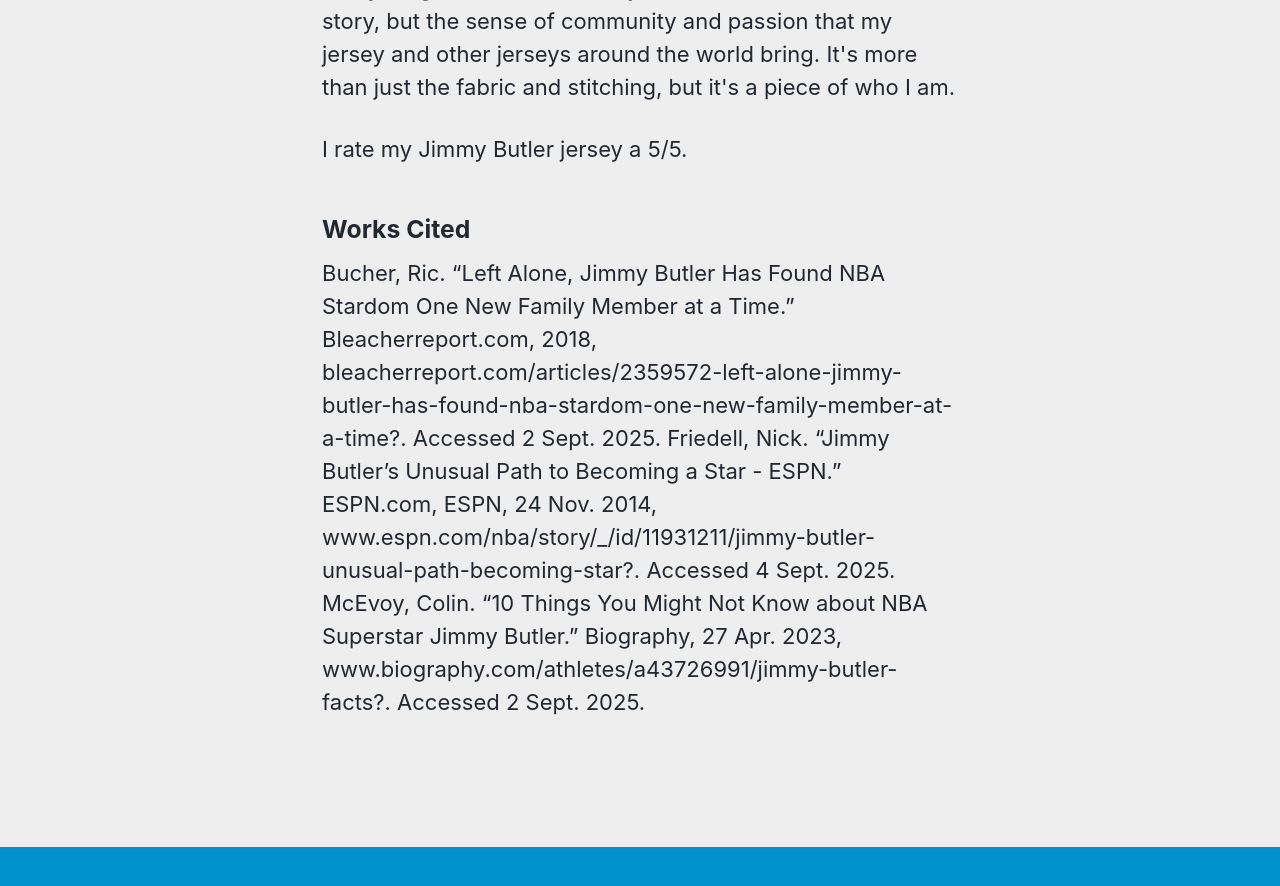
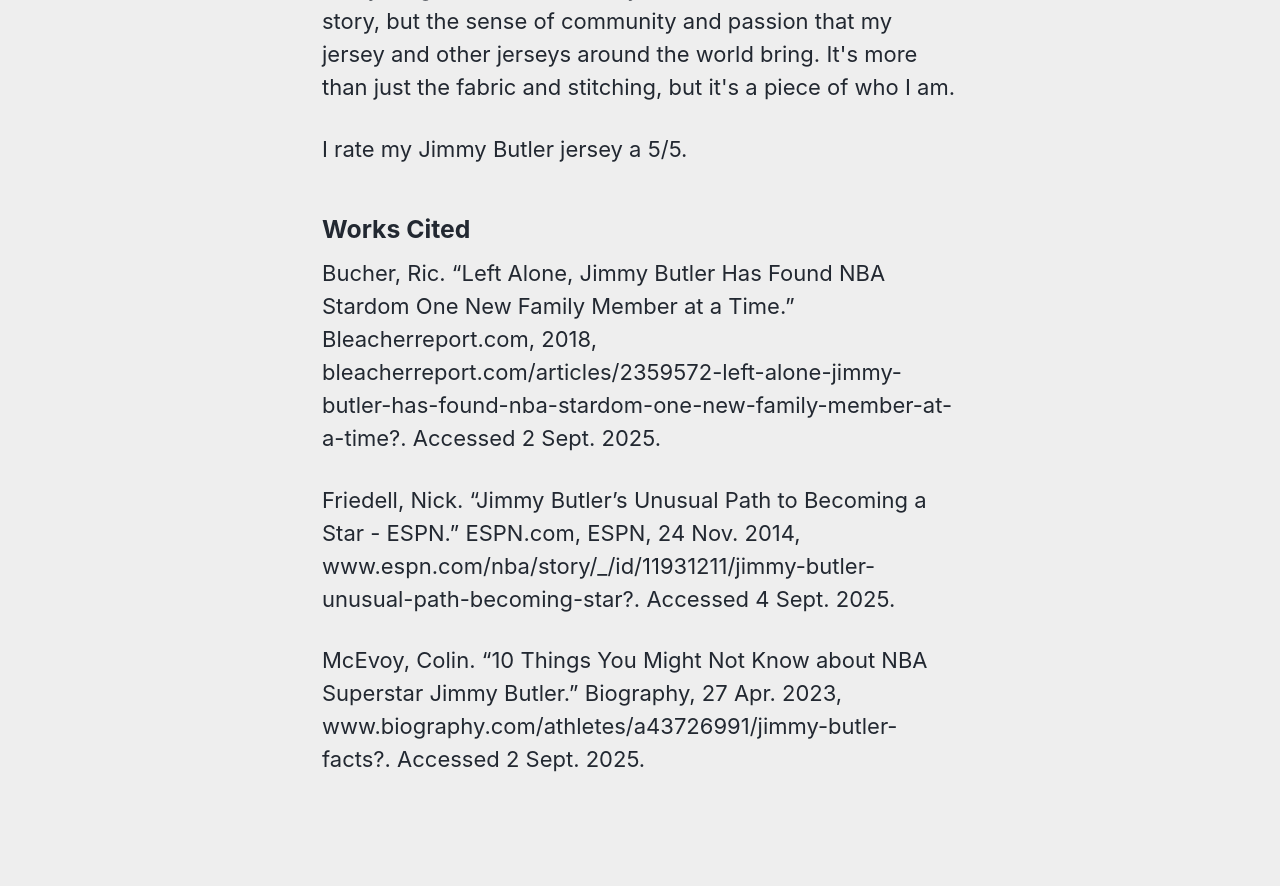
Before and after one commit to idrhku/lawrence-reviewed, a Jekyll site: the page built from _pages/wearinghisstory.md, in a window 1280 px wide and 900 px high, scrolled down 4120 px. Shown: the top 886 px of the window. Built offline with Jekyll 4.4.1, drawn with Linux system fonts in a browser that asks for light colours; cached includes are drawn as plain includes.

Commit message:
Format Works Cited section as paragraphs
Added citations to the Works Cited section in paragraph format.

```diff
--- a/_pages/wearinghisstory.md
+++ b/_pages/wearinghisstory.md
@@ -22,6 +22,6 @@ header:
 <p>I rate my Jimmy Butler jersey a 5/5.</p>
 
 <h3>Works Cited</h3>
-Bucher, Ric. “Left Alone, Jimmy Butler Has Found NBA Stardom One New Family Member at a Time.” Bleacherreport.com, 2018, bleacherreport.com/articles/2359572-left-alone-jimmy-butler-has-found-nba-stardom-one-new-family-member-at-a-time?. Accessed 2 Sept. 2025.
-Friedell, Nick. “Jimmy Butler’s Unusual Path to Becoming a Star - ESPN.” ESPN.com, ESPN, 24 Nov. 2014, www.espn.com/nba/story/_/id/11931211/jimmy-butler-unusual-path-becoming-star?. Accessed 4 Sept. 2025.
-McEvoy, Colin. “10 Things You Might Not Know about NBA Superstar Jimmy Butler.” Biography, 27 Apr. 2023, www.biography.com/athletes/a43726991/jimmy-butler-facts?. Accessed 2 Sept. 2025.
+<p>Bucher, Ric. “Left Alone, Jimmy Butler Has Found NBA Stardom One New Family Member at a Time.” Bleacherreport.com, 2018, bleacherreport.com/articles/2359572-left-alone-jimmy-butler-has-found-nba-stardom-one-new-family-member-at-a-time?. Accessed 2 Sept. 2025.</p>
+<p>Friedell, Nick. “Jimmy Butler’s Unusual Path to Becoming a Star - ESPN.” ESPN.com, ESPN, 24 Nov. 2014, www.espn.com/nba/story/_/id/11931211/jimmy-butler-unusual-path-becoming-star?. Accessed 4 Sept. 2025.</p>
+<p>McEvoy, Colin. “10 Things You Might Not Know about NBA Superstar Jimmy Butler.” Biography, 27 Apr. 2023, www.biography.com/athletes/a43726991/jimmy-butler-facts?. Accessed 2 Sept. 2025.</p>
```
